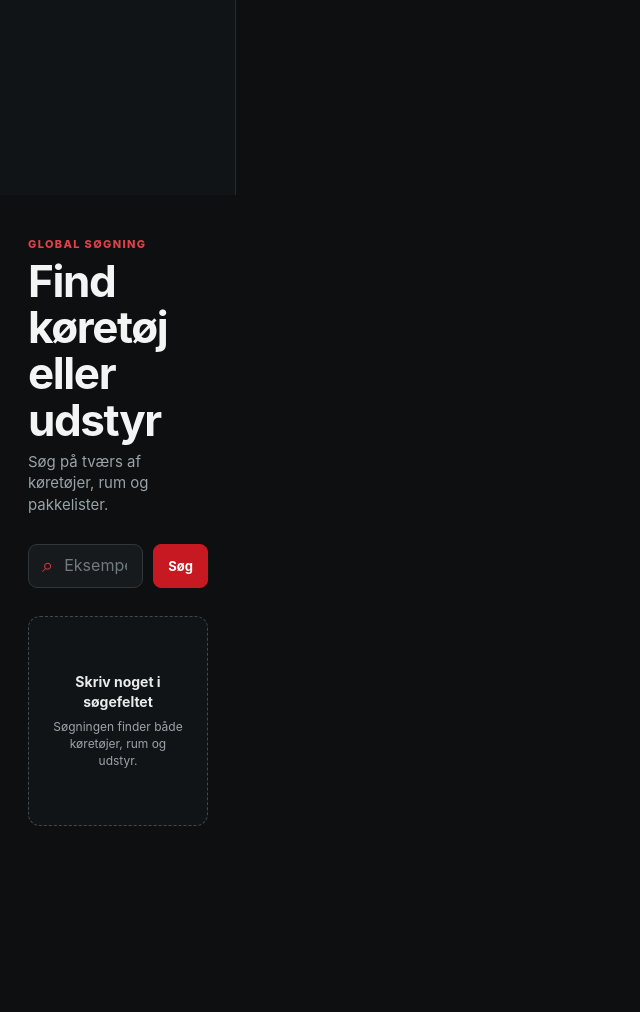
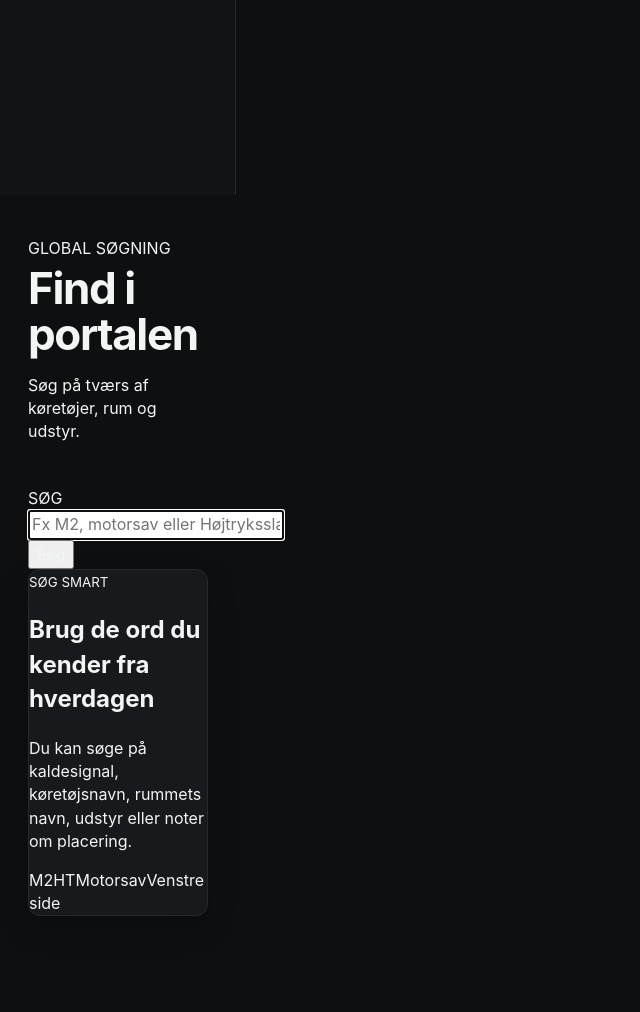
Before and after one commit to flr45/Pakkeliste_SBR, a FastAPI app: page /search in a window 1280 px wide. Shown: the part 605-1617 px from the top of the page, without its empty margins (0-640 px from the left). Before the commit the page ends 1431 px from the top, so only its background shows below. Run offline with FastAPI, Linux system fonts and the light colour scheme.

Commit message:
Upgrade global portal search

```diff
--- a/templates/search.html
+++ b/templates/search.html
@@ -2,62 +2,49 @@
 {% block title %}Søg · SBR Operativ Portal{% endblock %}
 {% block content %}
 <header class="page-header">
-  <div>
-    <p class="kicker">Global søgning</p>
-    <h1>Find køretøj eller udstyr</h1>
-    <p class="lead">Søg på tværs af køretøjer, rum og pakkelister.</p>
-  </div>
+  <div><div class="eyebrow">GLOBAL SØGNING</div><h1>Find i portalen</h1><p>Søg på tværs af køretøjer, rum og udstyr.</p></div>
 </header>
 
-<form method="get" action="/search" class="global-search-form">
-  <label class="search-field wide"><span>⌕</span><input name="q" value="{{ q }}" placeholder="Eksempel: højtryksrulle, motorsav eller M2" autofocus></label>
-  <button class="primary-button" type="submit">Søg</button>
+<form class="command-search search-page-form" method="get" action="/search">
+  <span>SØG</span><input name="q" value="{{ q }}" placeholder="Fx M2, motorsav eller Højtryksslange (HT)" autofocus autocomplete="off"><button type="submit">Søg</button>
 </form>
 
 {% if q %}
-  <section class="search-summary">
-    <span>Resultater for</span><strong>“{{ q }}”</strong>
-  </section>
+  {% set total = vehicles|length + places|length + items|length %}
+  <div class="search-summary"><span>Resultater for</span><strong>“{{ q }}”</strong><i>{{ total }} fundet</i></div>
 
+  <div class="search-layout">
     <section class="search-group">
-    <div class="section-title-row"><h2>Udstyr</h2><span class="count-label">{{ items|length }}</span></div>
-    <div class="result-list">
-      {% for item in items %}
-        <a class="result-row" href="/item/{{ item.id }}">
-          <span class="result-type">UDSTYR</span>
-          <span><strong>{{ item.name }}</strong><small>{{ item.vehicle.name }} · {{ item.place.name }}{% if item.note %} · {{ item.note }}{% endif %}</small></span>
-          <span class="row-arrow">›</span>
-        </a>
-      {% else %}<div class="empty-inline">Ingen udstyrsmatch.</div>{% endfor %}
+      <div class="section-title compact"><div><small>KØRETØJER</small><h2>{{ vehicles|length }} resultater</h2></div></div>
+      <div class="search-result-list">
+        {% for vehicle in vehicles %}
+          <a class="search-result" href="/vehicle/{{ vehicle.id }}"><span class="result-type">K</span><span><strong>{{ vehicle.name }}</strong><small>{{ vehicle.description or 'Køretøj' }}</small></span><i>Åbn</i></a>
+        {% else %}<div class="empty-inline">Ingen køretøjer matcher.</div>{% endfor %}
       </div>
     </section>
 
     <section class="search-group">
-    <div class="section-title-row"><h2>Rum</h2><span class="count-label">{{ places|length }}</span></div>
-    <div class="result-list">
+      <div class="section-title compact"><div><small>RUM OG OMRÅDER</small><h2>{{ places|length }} resultater</h2></div></div>
+      <div class="search-result-list">
         {% for place in places %}
-        <a class="result-row" href="/vehicle/{{ place.vehicle.id }}/place/{{ place.id }}">
-          <span class="result-type">RUM</span>
-          <span><strong>{{ place.name }}</strong><small>{{ place.vehicle.name }}</small></span>
-          <span class="row-arrow">›</span>
-        </a>
-      {% else %}<div class="empty-inline">Ingen rummatch.</div>{% endfor %}
+          <a class="search-result" href="/vehicle/{{ place.vehicle.id }}/place/{{ place.id }}"><span class="result-type">R</span><span><strong>{{ place.name }}</strong><small>{{ place.vehicle.name }}</small></span><i>Åbn</i></a>
+        {% else %}<div class="empty-inline">Ingen rum matcher.</div>{% endfor %}
       </div>
     </section>
+  </div>
 
-  <section class="search-group">
-    <div class="section-title-row"><h2>Køretøjer</h2><span class="count-label">{{ vehicles|length }}</span></div>
-    <div class="result-list">
-      {% for vehicle in vehicles %}
-        <a class="result-row" href="/vehicle/{{ vehicle.id }}">
-          <span class="result-type">KØRETØJ</span>
-          <span><strong>{{ vehicle.name }}</strong><small>{{ vehicle.description or 'Ingen beskrivelse' }}</small></span>
-          <span class="row-arrow">›</span>
-        </a>
-      {% else %}<div class="empty-inline">Ingen køretøjsmatch.</div>{% endfor %}
+  <section class="search-group full-width">
+    <div class="section-title compact"><div><small>UDSTYR</small><h2>{{ items|length }} resultater</h2></div></div>
+    <div class="search-result-list two-columns">
+      {% for item in items %}
+        <a class="search-result" href="/item/{{ item.id }}"><span class="result-type">U</span><span><strong>{{ item.name }}</strong><small>{{ item.vehicle.name }} · {{ item.place.name }}{% if item.note %} · {{ item.note }}{% endif %}</small></span><i>Åbn</i></a>
+      {% else %}<div class="empty-inline">Intet udstyr matcher søgningen.</div>{% endfor %}
     </div>
   </section>
 {% else %}
-  <div class="empty-panel large"><strong>Skriv noget i søgefeltet</strong><span>Søgningen finder både køretøjer, rum og udstyr.</span></div>
+  <section class="search-intro panel">
+    <div><small>SØG SMART</small><h2>Brug de ord du kender fra hverdagen</h2><p>Du kan søge på kaldesignal, køretøjsnavn, rummets navn, udstyr eller noter om placering.</p></div>
+    <div class="search-examples"><span>M2</span><span>HT</span><span>Motorsav</span><span>Venstre side</span></div>
+  </section>
 {% endif %}
 {% endblock %}
```
Lines whose indentation alone changed are shown as unchanged.
